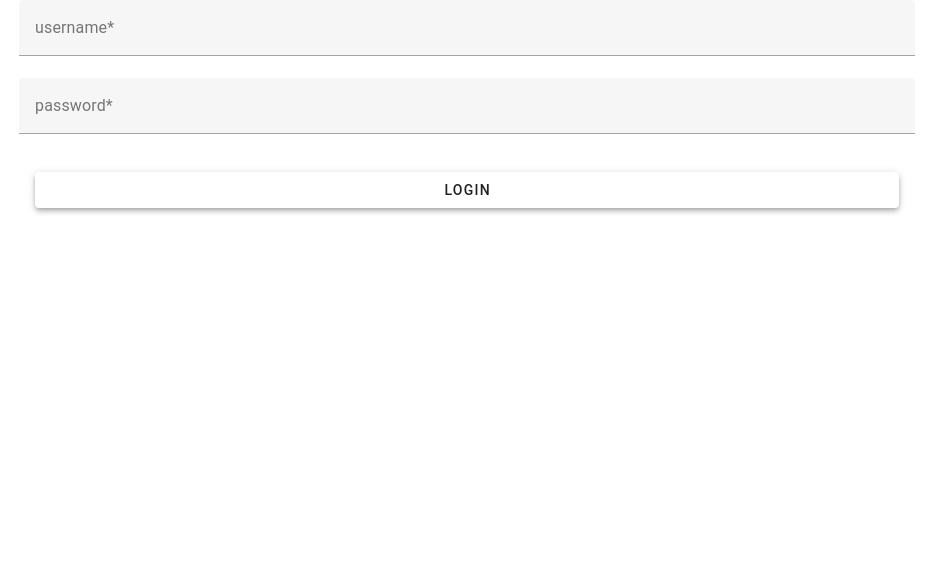
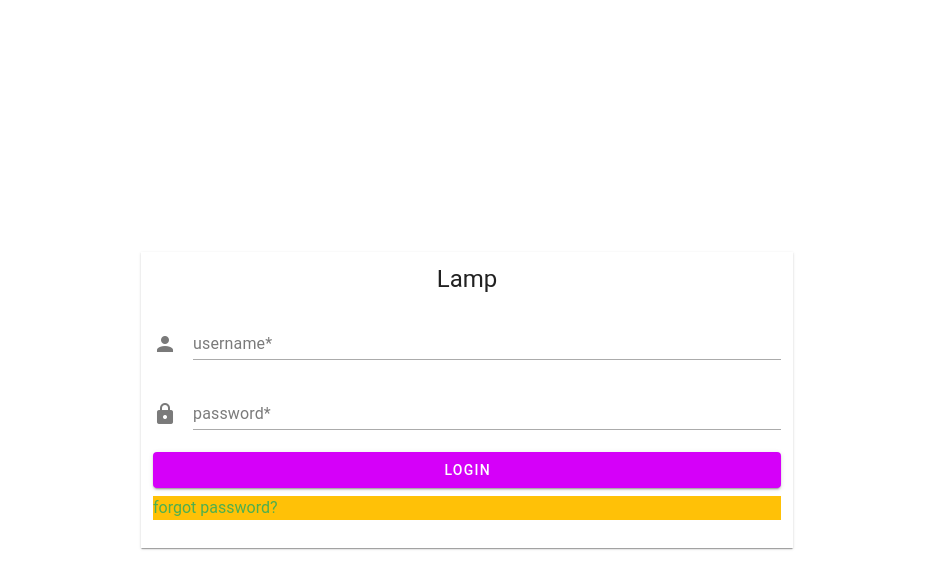
Before and after one commit to chrisgathuthi/crm, a Vue app in the folder frontend/: page /login in a window 1280 px wide. Shown: the top 588 px of the page, without its empty margins (173-1106 px from the left). Built offline with nearby package versions, Linux system fonts and the light colour scheme.

Commit message:
refactor changed signin ui & added api token

```diff
--- a/frontend/src/components/Dialog/FieldWorkForm.vue
+++ b/frontend/src/components/Dialog/FieldWorkForm.vue
@@ -1,5 +1,4 @@
 <script setup>
-import { VDatePicker } from 'vuetify/labs/VDatePicker';
 import { useField, useForm } from 'vee-validate';
 import * as yup from 'yup';
 import { useToastStore } from '@/stores/toast';
--- a/frontend/src/views/SignInView.vue
+++ b/frontend/src/views/SignInView.vue
@@ -5,6 +5,7 @@ import { useToastStore } from '@/stores/toast';
 import axios from 'axios';
 import { useUserStore } from '@/stores/user';
 import { useRouter } from 'vue-router';
+import {ref} from 'vue'
 
 const toast = useToastStore()
 const userStore = useUserStore()
@@ -24,9 +25,8 @@ const submit = handleSubmit(async () => {
 
     await axios.post('/token/', { username: values.username, password: values.password })
         .then((response) => {
+            localStorage.setItem("token", response.data.token)
             toast.showToast(2000, 'login successful', 'success')
-            userStore.setToken(response.data)
-            axios.defaults.headers.common['Authorized'] = 'Bearer ' + response.data.access
             resetForm()
             router.push('/')
         })
@@ -41,22 +41,26 @@ const submit = handleSubmit(async () => {
         })
 
 })
-
+ref
 </script>
 <template>
-    <v-sheet class="mx-auto" width="70%">
-        <v-form @submit.prevent="submit">
-            <v-responsive>
-                <v-text-field label="username*" :error-messages="errors.username" v-model="username.value.value" clearable
+    <v-row justify="center" class="align-center" >
+        <v-col cols="6" class="elevation-1">
+            <div class="text-h5 text-center">
+                Lamp
+            </div>
+            <v-form @submit.prevent="submit" class="py-4">
+                <v-text-field label="username*" :error-messages="errors.username" v-model="username.value.value" clearable prepend-icon="mdi-account" variant="underlined"
                     required></v-text-field>
-                <v-text-field label="password*" :error-messages="errors.password" v-model="password.value.value"
+                <v-text-field label="password*" :error-messages="errors.password" v-model="password.value.value" prepend-icon="mdi-lock" variant="underlined"
                     type="password" clearable></v-text-field>
-                <v-container>
-                    <v-btn type="submit" class="bg-purple-darken-accent-4" elevation="4" block>Login
+                    <v-btn type="submit" color="purple-accent-3" class="w-25" elevation-1  block>Login
                     </v-btn>
-                </v-container>
-            </v-responsive>
+                    <div class="forgot mt-2 bg-amber">
+                        <span role="link" class="text-green">forgot password?</span>
+                    </div>
+            </v-form>
 
-        </v-form>
-    </v-sheet>
+        </v-col>
+    </v-row>
 </template>
--- a/frontend/src/views/SignupView.vue
+++ b/frontend/src/views/SignupView.vue
@@ -74,6 +74,15 @@ const submit = handleSubmit(async () => {
                                     <v-btn block type="submit" color="purple-accent-3">Register</v-btn>
                                 </v-col>
                             </v-row>
+                            <V-row>
+                            <v-col cols="auto">
+                                    <div class="text-body1">
+                                        Already have an account? <span @click="router.push({name:'signin'})" class="text-primary">login</span>
+                                    </div>
+
+                                </v-col>
+                            </v-row>
+
                         </v-form>
                 </v-card>
             </v-col>
```
